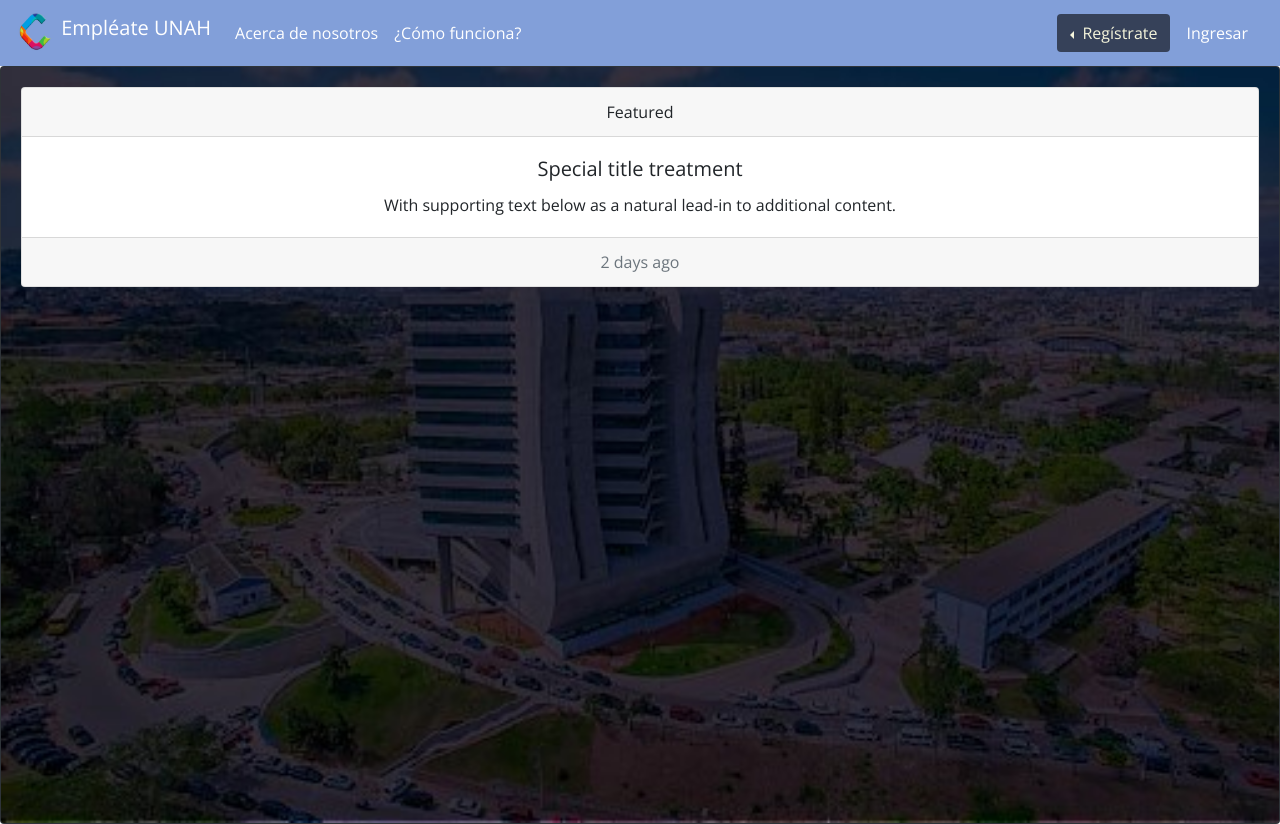
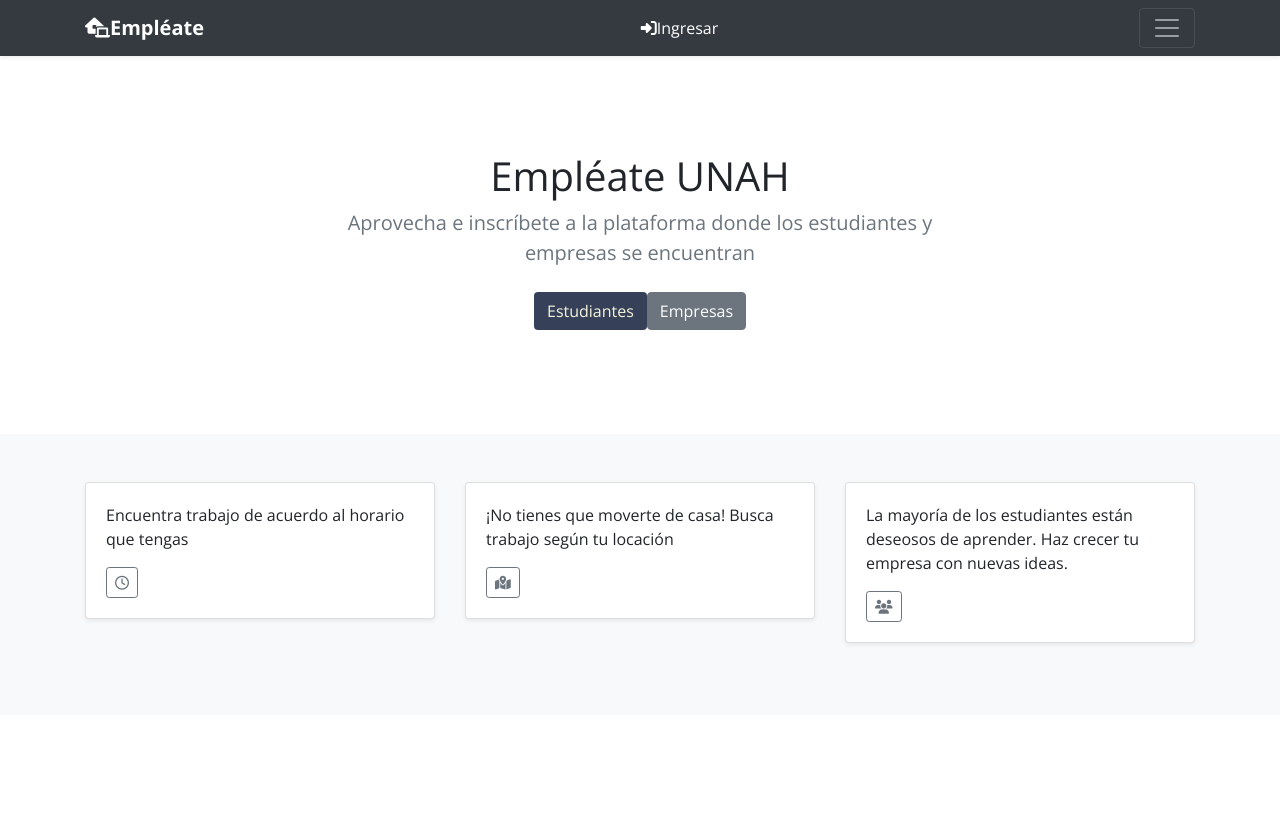
Before and after one commit to BryanJCuellar/Empleate-UNAH, an Angular app in the folder Frontend/: page / in a window 1280 px wide. After the commit the page ends 800 px from the top, so only its background shows below. Built offline with nearby package versions, Linux system fonts and the light colour scheme.

Commit message:
landing temporal

```diff
--- a/Frontend/src/app/pages/landing/landing.component.css
+++ b/Frontend/src/app/pages/landing/landing.component.css
@@ -2,7 +2,41 @@
     background-color: #829FD9;
 }
 
-.boton-menu{
+.btn-estudiante{
     background-color: #364159;
     color: beige;
 }
+
+.jumbotron {
+    padding-top: 3rem;
+    padding-bottom: 3rem;
+    margin-bottom: 0;
+    background-color: #fff;
+  }
+  @media (min-width: 768px) {
+    .jumbotron {
+      padding-top: 6rem;
+      padding-bottom: 6rem;
+    }
+  }
+
+  .jumbotron p:last-child {
+    margin-bottom: 0;
+  }
+
+  .jumbotron-heading {
+    font-weight: 300;
+  }
+
+  .jumbotron .container {
+    max-width: 40rem;
+  }
+
+  footer {
+    padding-top: 3rem;
+    padding-bottom: 3rem;
+  }
+
+  footer p {
+    margin-bottom: .25rem;
+  }
--- a/Frontend/src/app/pages/landing/landing.component.html
+++ b/Frontend/src/app/pages/landing/landing.component.html
@@ -1,54 +1,99 @@
-<nav class="navbar navbar-expand-lg navbar-light nav-principal">
-  <!-- Image and text -->
-  <a class="navbar-brand" href="#" style=" color: white !important;">
-    <img src="./assets/img/logo.jpg" width="40" height="40" class="d-inline-block align-top" alt="">
-    Empléate UNAH
-  </a>
-    <button class="navbar-toggler" type="button" data-toggle="collapse" data-target="#navbarSupportedContent" aria-controls="navbarSupportedContent" aria-expanded="false" aria-label="Toggle navigation">
-      <span class="navbar-toggler-icon"></span>
-    </button>
 
-    <div class="collapse navbar-collapse" id="navbarSupportedContent">
-      <ul class="navbar-nav mr-auto">
-        <li class="nav-item active">
-          <a style=" color: white !important;" class="nav-link" href="#">Acerca de nosotros<span class="sr-only">(current)</span></a>
-        </li>
-        <li class="nav-item">
-          <a  style=" color: white !important;"class="nav-link" href="#">¿Cómo funciona?</a>
-        </li>
+  <header>
+    <div class="collapse bg-dark" id="navbarHeader">
+      <div class="container">
+        <div class="row">
+          <div class="col-sm-8 col-md-7 py-4">
+            <h4 class="text-white">Sobre nosotros</h4>
+            <p class="text-muted">
+              Con base a la situación que atravesamos como país, muchas familias han sido afectadas y muchos estudiantes tuvieron que
+              dejar sus estudios. La idea del proyecto surge para ayudar a los estudiantes que puedan encontrar el empleo que les permita
+              continuar con sus sueños.
+               <p>
+          </div>
+          <div class="col-sm-4 offset-md-1 py-4">
+            <ul class="list-unstyled">
+              <li><a href="#" class="text-white">Follow on Twitter</a></li>
+              <li><a href="#" class="text-white">Like on Facebook</a></li>
+              <li><a href="#" class="text-white">Email me</a></li>
+            </ul>
+          </div>
+        </div>
+      </div>
+    </div>
+    <div class="navbar navbar-dark bg-dark shadow-sm">
+      <div class="container d-flex justify-content-between">
+        <a href="#" class="navbar-brand d-flex align-items-center">
+          <i class="fas fa-laptop-house"></i>
+          <strong>Empléate</strong>
+        </a>
+        <a  style=" color: white !important;"class="nav-link" [routerLink]= "['login']" ><i class="fas fa-sign-in-alt"></i>Ingresar</a>
+        <button class="navbar-toggler" type="button" data-toggle="collapse" data-target="#navbarHeader" aria-controls="navbarHeader" aria-expanded="false" aria-label="Toggle navigation">
+          <span class="navbar-toggler-icon"></span>
+        </button>
 
-      </ul>
+      </div>
     </div>
+  </header>
 
-    <div class="btn-group dropleft ">
-      <button type="button" class="btn boton-menu dropdown-toggle" data-toggle="dropdown" aria-haspopup="true" aria-expanded="false">
-        Regístrate
-      </button>
-      <div class="dropdown-menu">
-        <!-- Dropdown menu links -->
-        <a class="dropdown-item" [routerLink]= "['register/student']">Estudiantes</a>
-        <a class="dropdown-item" [routerLink]= "['register/student']">Empresas</a>
+  <main role="main">
+    <section class="jumbotron text-center">
+      <div class="container">
+        <h1 class="jumbotron-heading">Empléate UNAH</h1>
+        <p class="lead text-muted">Aprovecha e inscríbete a la plataforma donde los estudiantes y empresas se encuentran</p>
+        <p>
+          <a  [routerLink]= "['register/student']" class="btn btn-estudiante my-2">Estudiantes</a>
+          <a  [routerLink]= "['register/student']" class="btn btn-secondary my-2">Empresas</a>
+        </p>
+      </div>
+    </section>
+
+    <div class="album py-5 bg-light">
+      <div class="container">
+
+        <div class="row">
+          <div class="col-md-4">
+            <div class="card mb-4 shadow-sm">
+              <div class="card-body">
+                <p class="card-text">Encuentra trabajo de acuerdo al horario que tengas</p>
+                <div class="d-flex justify-content-between align-items-center">
+                  <div class="btn-group">
+                    <button type="button" class="btn btn-sm btn-outline-secondary"><i class="far fa-clock"></i></button>
+                  </div>
+                </div>
+              </div>
+            </div>
+          </div>
+          <div class="col-md-4">
+            <div class="card mb-4 shadow-sm">
+              <div class="card-body">
+                <p class="card-text">¡No tienes que moverte de casa! Busca trabajo según tu locación</p>
+                <div class="d-flex justify-content-between align-items-center">
+                  <div class="btn-group">
+                    <button type="button" class="btn btn-sm btn-outline-secondary">
+                      <i class="fas fa-map-marked-alt"></i>
+                    </button>
+                  </div>
+                </div>
+              </div>
+            </div>
+          </div>
+          <div class="col-md-4">
+            <div class="card mb-4 shadow-sm">
+              <div class="card-body">
+                <p class="card-text">La mayoría de los estudiantes están deseosos de aprender. Haz crecer tu empresa con
+                nuevas ideas.
+                </p>
+                <div class="d-flex justify-content-between align-items-center">
+                  <div class="btn-group">
+                    <button type="button" class="btn btn-sm btn-outline-secondary"><i class="fas fa-users"></i></button>
+                  </div>
+                </div>
+              </div>
+            </div>
+          </div>
+        </div>
       </div>
     </div>
 
-      <a  style=" color: white !important;"class="nav-link" [routerLink]= "['login']" >Ingresar</a>
-  </nav>
-
-<div class="card bg-dark">
-    <img src="./assets/fondo.jpg" class="card-img" alt="...">
-    <div class="card-img-overlay">
-      <div class="card text-center">
-        <div class="card-header">
-          Featured
-        </div>
-        <div class="card-body">
-          <h5 class="card-title">Special title treatment</h5>
-          <p class="card-text">With supporting text below as a natural lead-in to additional content.</p>
-
-        </div>
-        <div class="card-footer text-muted">
-          2 days ago
-        </div>
-      </div>
-    </div>
-  </div>
+  </main>
```
Also changed, not shown: Frontend/src/assets/Logo_UNAH.png (deleted), Frontend/src/assets/fondo.jpg (deleted).
